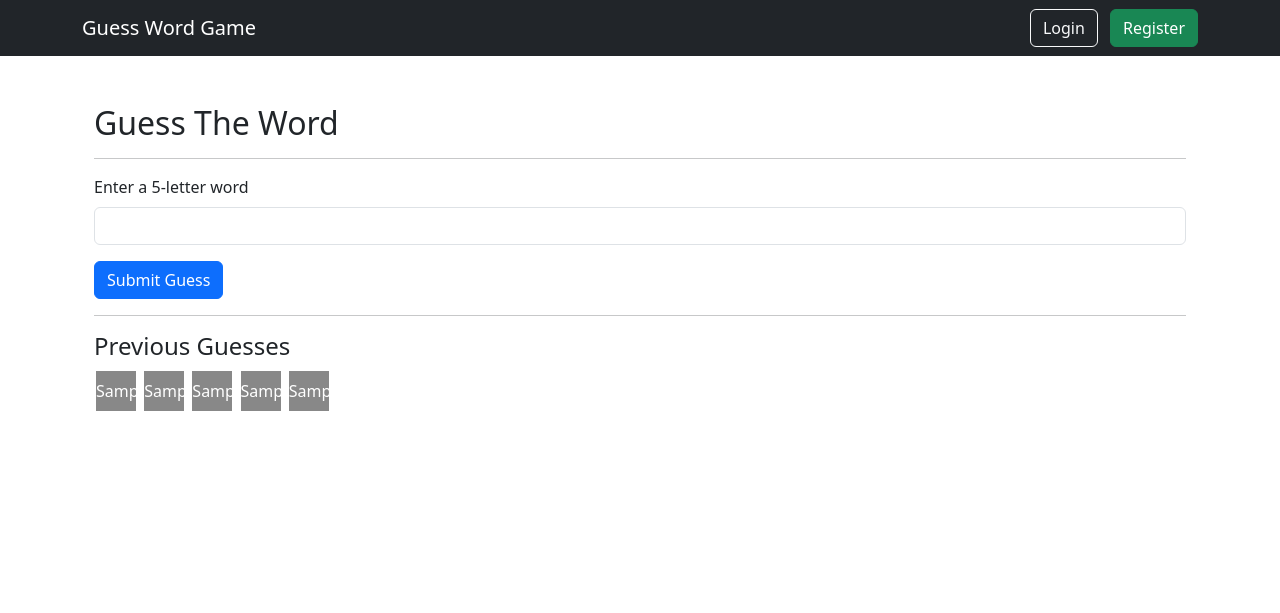
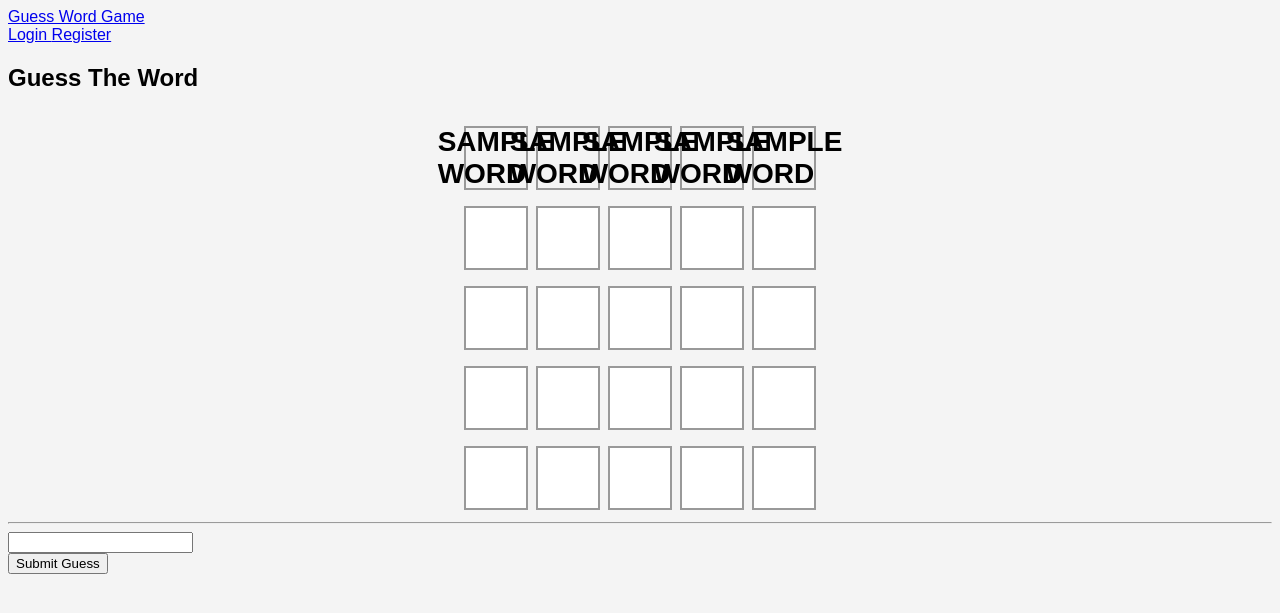
Before and after one commit to nikhilalbai/guess-word-game, a Flask app: template templates/game.html in a window 1280 px wide. Shown: the top 613 px of the page. Run offline with Flask 3, Linux system fonts and the light colour scheme; the template is opened without the code that fills it: most values are stand-ins (such as "Sample title", 1, 10 or a date in 2020).

Commit message:
Complete core gameplay with guess validation and win/lose logic

```diff
--- /dev/null
+++ b/static/css/style.css
@@ -0,0 +1,55 @@
+body{
+    background:#f4f4f4;
+    font-family:Arial, Helvetica, sans-serif;
+}
+
+.game-board{
+    margin-top:30px;
+}
+
+.row-box{
+    display:flex;
+    justify-content:center;
+    margin-bottom:8px;
+}
+
+.letter-box{
+
+    width:60px;
+    height:60px;
+
+    border:2px solid #999;
+
+    margin:4px;
+
+    display:flex;
+
+    justify-content:center;
+
+    align-items:center;
+
+    font-size:28px;
+
+    font-weight:bold;
+
+    text-transform:uppercase;
+}
+
+.green{
+    background:#6aaa64;
+    color:white;
+}
+
+.orange{
+    background:#c9b458;
+    color:white;
+}
+
+.gray{
+    background:#787c7e;
+    color:white;
+}
+
+.empty{
+    background:white;
+}
--- a/templates/base.html
+++ b/templates/base.html
@@ -9,8 +9,11 @@
 
     <title>{% block title %}Guess Word Game{% endblock %}</title>
 
-    <link href="https://cdn.jsdelivr.net/npm/bootstrap@5.3.3/dist/css/bootstrap.min.css" rel="stylesheet">
+    <!-- <link href="https://cdn.jsdelivr.net/npm/bootstrap@5.3.3/dist/css/bootstrap.min.css" rel="stylesheet"> -->
 
+    <link
+    rel="stylesheet"
+    href="{{ url_for('static', filename='css/style.css') }}">
 </head>
 
 <body>
--- a/templates/game.html
+++ b/templates/game.html
@@ -2,67 +2,79 @@
 
 {% block content %}
 
-<div class="container mt-5">
+<div class="container">
 
-    <h2>Guess The Word</h2>
+<h2 class="text-center mt-4">
 
-    <hr>
+Guess The Word
 
-    <form method="POST">
+</h2>
 
-        <div class="mb-3">
+<div class="game-board">
 
-            <label class="form-label">
-                Enter a 5-letter word
-            </label>
+{% for guess in guess_results %}
 
-            <input
-                type="text"
-                name="guess"
-                maxlength="5"
-                class="form-control"
-                style="text-transform: uppercase;"
-                required>
+<div class="row-box">
 
-        </div>
+{% for i in range(5) %}
 
-        <button class="btn btn-primary">
-            Submit Guess
-        </button>
+<div class="letter-box {{ guess.colors[i] }}">
 
-    </form>
+{{ guess.word[i] }}
 
-    <hr>
+</div>
 
-    <h4>Previous Guesses</h4>
+{% endfor %}
 
-    {% for guess in guess_results %}
+</div>
 
-        <p>
+{% endfor %}
 
-        {% for i in range(5) %}
+{% for i in range(5 - guess_results|length) %}
 
-            <span
-                style="
-                    display:inline-block;
-                    width:40px;
-                    height:40px;
-                    line-height:40px;
-                    text-align:center;
-                    color:white;
-                    margin:2px;
-                    background-color:{{ guess.colors[i] }};
-                ">
+<div class="row-box">
 
-                {{ guess.word[i] }}
+{% for j in range(5) %}
 
-            </span>
+<div class="letter-box empty">
 
-        {% endfor %}
+</div>
 
-        </p>
+{% endfor %}
 
-    {% endfor %}
+</div>
+
+{% endfor %}
+
+</div>
+
+<hr>
+
+<form method="POST">
+
+<input
+
+type="text"
+
+name="guess"
+
+maxlength="5"
+
+class="form-control"
+
+style="text-transform:uppercase"
+
+required>
+
+<br>
+
+<button class="btn btn-primary">
+
+Submit Guess
+
+</button>
+
+</form>
 
 </div>
 
```
